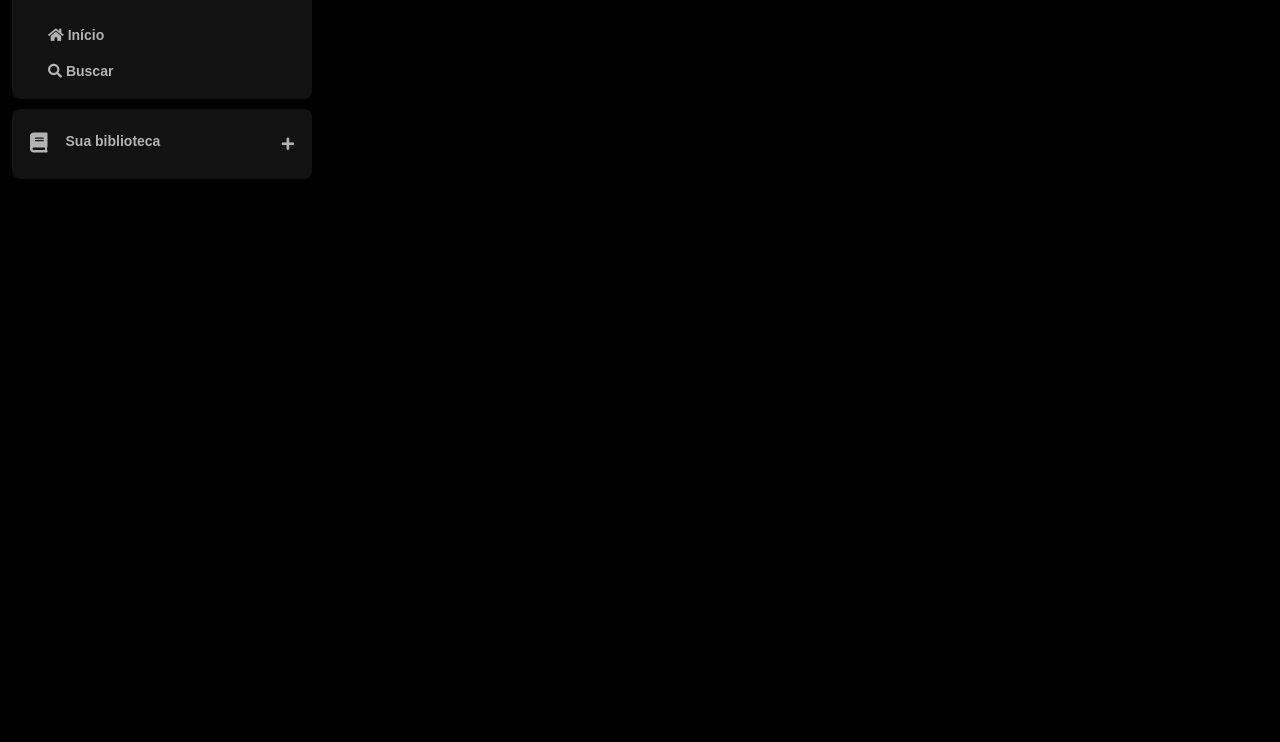
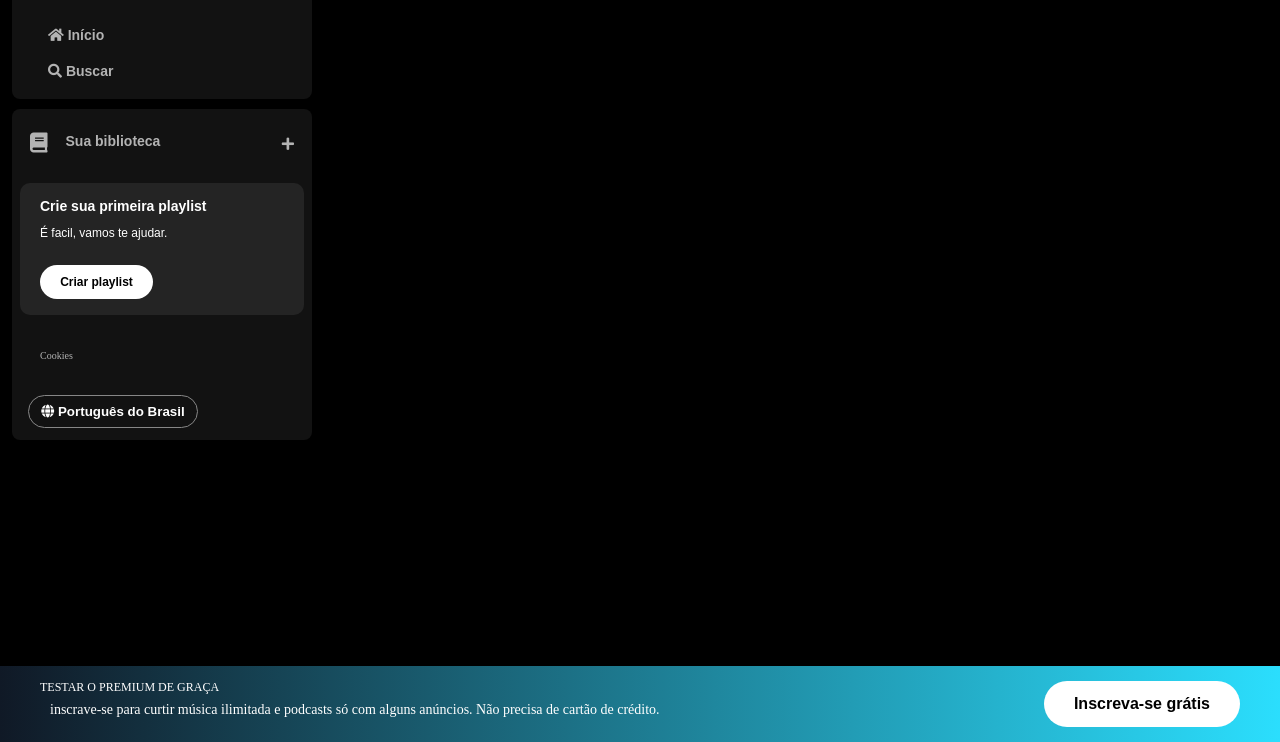
Before and after one commit to BrunoPPivetti/spotify-alura, a plain HTML site: page index.html in a window 1280 px wide. Shown: the part 58-800 px from the top of the page. Drawn offline with Linux system fonts and the light colour scheme.

Commit message:
Footer added

```diff
--- a/index.html
+++ b/index.html
@@ -21,7 +21,6 @@
                         <img src="./assets/icons/logo-spotify.png" alt="logo do spotify">
                     </a>
                 </div>
-                <div>
                     <ul>
                         <li>
                             <a href="">
@@ -36,9 +35,7 @@
                             </a>
                         </li>
                     </ul>
-                </div>
             </nav>
-
 
             <div class="library">
                 <div class="library__content">
@@ -48,7 +45,41 @@
                     </button>
                     <span class="fa fa-plus"></span>
                 </div>
+
+                <section class="section-playlist">
+                    <div class="section-playlist__content">
+                        <span class="text title">Crie sua primeira playlist</span>
+                        <span class="text subtitle">É facil, vamos te ajudar.</span>
+                        <button class="section-playlist__button">
+                            <span>Criar playlist</span>
+                        </button>
+                    </div>
+                </section>
+
+                <div class="cookies">
+                    <a href="">Cookies</a>
+                </div>
+
+                <div class="languages">
+                    <button class="languages__button">
+                        <span class="fa fa-globe"></span>
+                        <span>Português do Brasil</span>
+                    </button>
+                </div>
             </div>
         </div>
+
+        <footer class="disclaimer-premium">
+            <div class="text">
+                <p class="disclaimer-premium__title">Testar o Premium de graça</p>
+                <p class="disclaimer-premium__subtitle">inscrave-se para curtir música ilimitada e
+                    podcasts só com alguns anúncios. Não precisa de cartão de crédito.</p>
+            </div>
+            <div class="button">
+                <button type="button">
+                    Inscreva-se grátis
+                </button>
+            </div>
+        </footer>
     </body>
 </html>
--- a/style.css
+++ b/style.css
@@ -93,3 +93,124 @@ h1 {
 .library .library__content .fa-plus{
     margin: 24px 10px;
 }
+
+.section-playlist{
+    display: flex;
+    align-items: flex-start;
+    justify-content: space-between;
+    gap: 20px;
+    background-color: #242424;
+    color: #b3b3b3;
+    font-weight: 600;
+    font-size: 14px;
+    margin: 8px 0px;
+    padding: 16px 20px;
+    border-radius: 10px;
+}
+
+.section-playlist .section-playlist__content{
+    display: flex;
+    flex-direction: column;
+}
+
+.section-playlist__content .text{
+    padding-bottom: 14px;
+    color: #fff;
+    font-family: "DM Sans", sans-serif;
+}
+
+.section-playlist__content .title{
+    font-weight: 700;
+}
+
+.section-playlist__content .subtitle{
+    font-weight: 500;
+    font-size: 12px;
+}
+
+.section-playlist__content .section-playlist__button{
+    display: flex;
+    justify-content: center;
+    background-color: #fff;
+    color: #000;
+    border-radius: 20px;
+    font-size: 12px;
+    font-weight: 700;
+    font-family: "DM Sans", sans-serif;
+    text-decoration: none;
+    text-transform: none;
+    padding: 10px;
+    border: 0px;
+    width: 113px;
+    margin-top: 12px;
+}
+
+.sidebar .cookies{
+    margin: 25px 20px;
+}
+
+.sidebar .cookies a{
+    color: #b3b3b3;
+    font-weight: 500;
+    font-size: 10px;
+    text-decoration: none;
+}
+
+.sidebar .cookies a:hover{
+    text-decoration: underline;
+}
+
+.languages .languages__button{
+    background-color: transparent;
+    border: 1px solid #878787;
+    color: #fff;
+    cursor: pointer;
+    align-items: center;
+    font-weight: bold;
+    width: 170px;
+    margin: 8px;
+    padding: 8px;
+    border-radius: 20px;
+}
+
+.disclaimer-premium{
+    position: fixed;
+    bottom: 0;
+    left: 0;
+    right: 0;
+    background: linear-gradient(to right, #101926, #2bdefd);
+    padding: 15px 40px;
+    display: flex;
+    justify-content: space-between;
+}
+
+.disclaimer-premium .text{
+    flex-shrink: 0;
+}
+
+.disclaimer-premium .disclaimer-premium__title{
+    color: #ffffff;
+    text-transform: uppercase;
+    font-weight: 400;
+    font-size: 12px;
+    margin-bottom: 10px;
+}
+
+.disclaimer-premium .disclaimer-premium__subtitle{
+    color:#ffffff;
+    font-size: 14px;
+    font-weight: 500;
+    margin: 10px;
+}
+
+.disclaimer-premium button{
+    background-color: #ffffff;
+    color: #000000;
+    font-size: 16px;
+    font-weight: bold;
+    padding: 14px 30px;
+    border: 0px;
+    border-radius: 40px;
+    cursor: pointer;
+    flex-shrink: 0;
+}
```
